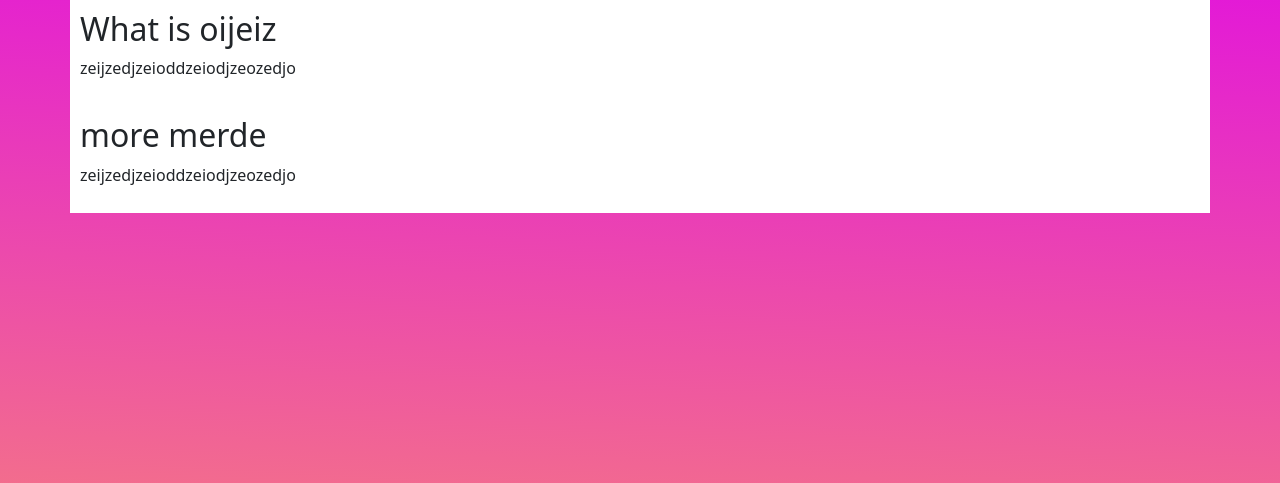
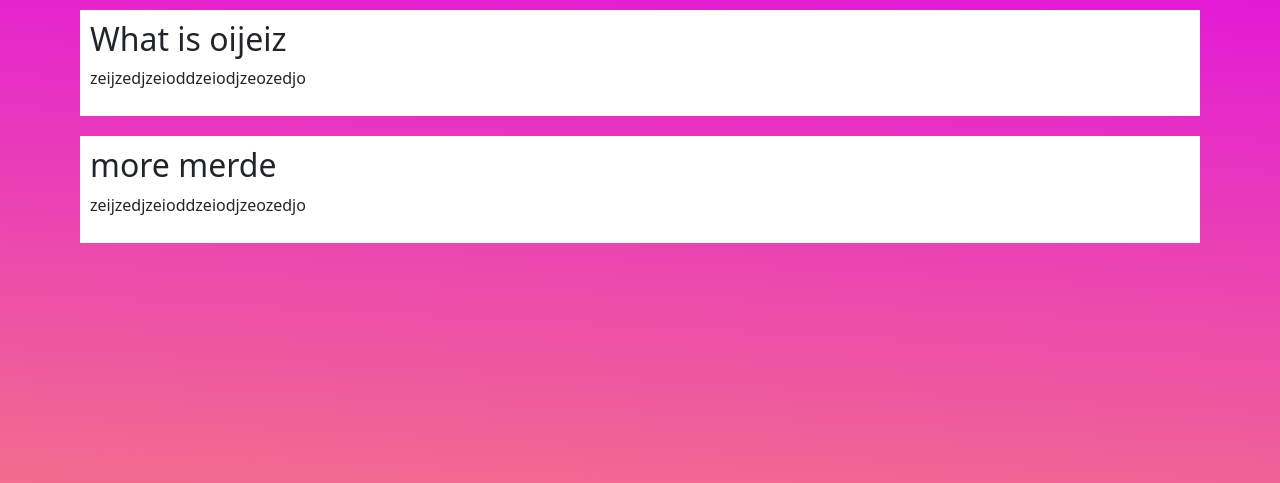
Before and after one commit to 11h00/instagram-reposter, a PHP site: page / in a window 1280 px wide. Shown: the part 80-563 px from the top of the page. Run offline with PHP 8.4, Linux system fonts and the light colour scheme.

Commit message:
added a margin

```diff
--- a/css/style.css
+++ b/css/style.css
@@ -47,6 +47,7 @@ header {
 .presentation {
   background-color: white;
   padding: 10px;
+  margin: 10px;
 }
 
 /*# sourceMappingURL=style.css.map */
--- a/scss/style.scss
+++ b/scss/style.scss
@@ -47,4 +47,5 @@ header{
 .presentation{
     background-color: white;
     padding: 10px;
+    margin: 10px;
 }
```
Also changed, not shown: 1 other file.
